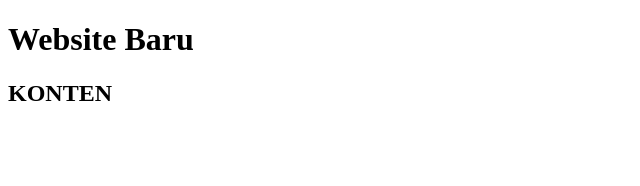
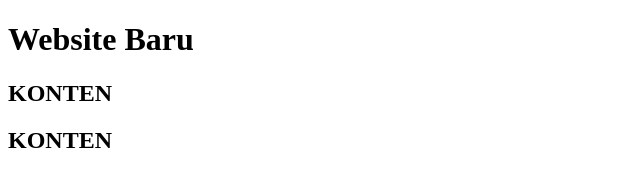
Before and after one commit to Raissa1209/webporto, a plain HTML site: page index.html in a window 1280 px wide. Shown: the whole page, without its empty margins (0-640 px from the left). Drawn offline with Linux system fonts and the light colour scheme.

Commit message:
PRIKITIEW

```diff
--- a/index.html
+++ b/index.html
@@ -8,5 +8,6 @@
 <body>
     <h1>Website Baru</h1>
     <h2>KONTEN</h2>
+    <h2>KONTEN</h2>
 </body>
 </html>
```
